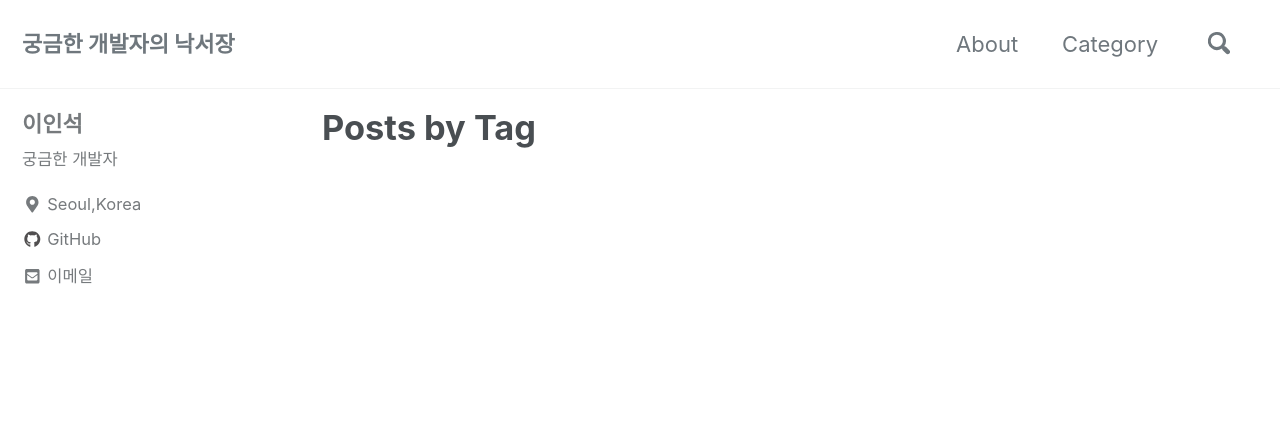
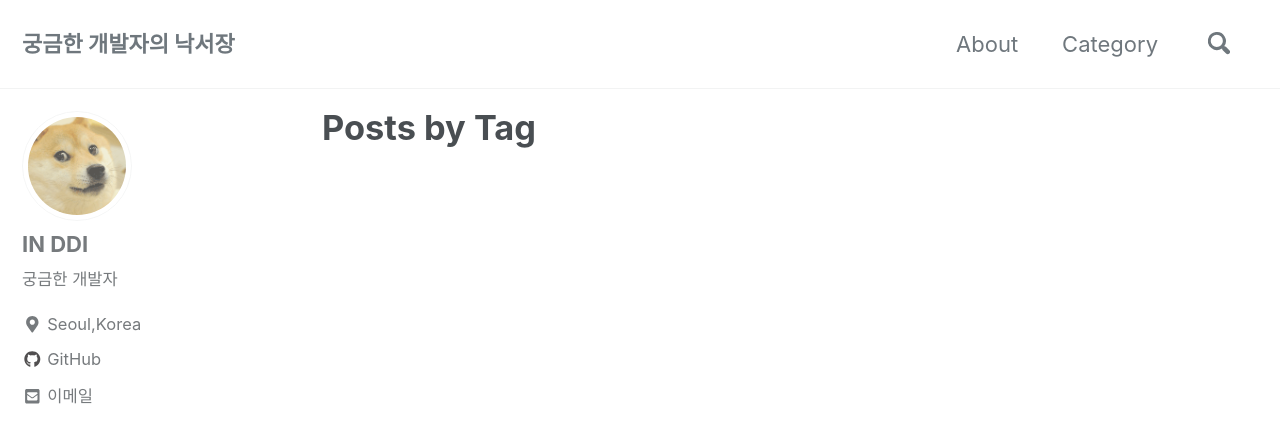
Before and after one commit to InSeok9068/inseok9068.github.io, a Jekyll site: the page built from _pages/tag-archive.md, in a window 1280 px wide and 900 px high. Shown: the top 443 px of the window. Built offline with Jekyll 4.4.1, drawn with Linux system fonts in a browser that asks for light colours; cached includes are drawn as plain includes; nearby versions of some CDN libraries.

Commit message:
프로필 사진 적용

```diff
--- a/_config.yml
+++ b/_config.yml
@@ -106,8 +106,8 @@ analytics:
 
 # Site Author
 author:
-  name             : "이인석"
-  avatar           : # path of avatar image, e.g. "/assets/images/bio-photo.jpg"
+  name             : "IN DDI"
+  avatar           : "/assets/images/siba.gif" # path of avatar image, e.g. "/assets/images/bio-photo.jpg"
   bio              : "궁금한 개발자"
   location         : "Seoul,Korea"
   email            : "dlstjr9068@gmail.com"
```
Also changed, not shown: assets/images/siba.gif (added).
